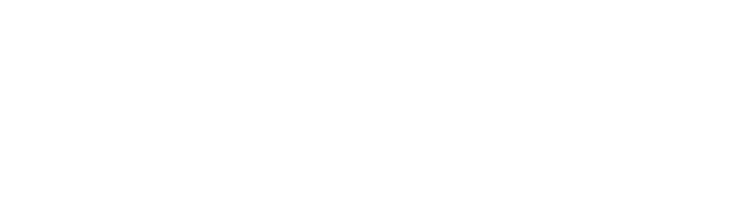
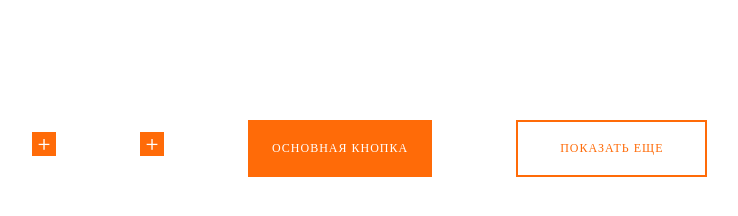
Before and after one commit to NadyaHristuk/Bootcamp4-FP, a plain HTML site: page src/index.html in a window 1280 px wide. Shown: the whole page, without its empty margins (88-826 px from the left). Drawn offline with nearby package versions, Linux system fonts and the light colour scheme; files that its build step writes are made by us from their sources.

Commit message:
work in progress

```diff
--- /dev/null
+++ b/src/html/btns.html
@@ -0,0 +1,26 @@
+<!DOCTYPE html>
+<html lang="en">
+<head>
+    <meta charset="UTF-8">
+    <title>Title</title>
+</head>
+<body>
+
+<div class="button-plus">
+
+</div>
+
+<div class="button-plus">
+
+</div>
+
+<div class="button">
+основная кнопка
+</div>
+
+<div class="button-more">
+показать еще
+</div>
+
+</body>
+</html>
--- /dev/null
+++ b/src/scss/_btns.scss
@@ -0,0 +1,69 @@
+* {
+    margin: 40px;
+}
+
+.button {
+    transition: all .25s ease-in-out;
+    padding: rem(21) rem(24);
+    font-size: rem(12);
+    text-transform: uppercase;
+    letter-spacing: rem(1);
+    background-color: $button;
+    color: $white;
+    display: inline-block;
+}
+
+.button:hover {
+    box-shadow: 0 8px 43px 0 rgba(255, 107, 8, 0.59);
+}
+
+.button-plus {
+    transition: all .25s ease-in-out;
+    background-color: $button;
+    width: rem(24);
+    height: rem(24);
+    display: inline-block;
+    border: rem(2) solid $button;
+    color: $white;
+    position: relative;
+}
+
+.button-plus::before {
+    transition: all .25s ease-in-out;
+    content: '+';
+    display: block;
+    color: $white;
+    font-family: "Acrom" , sans-serif;
+    font-size: rem(26);
+    line-height: rem(20);
+    text-align: center;
+}
+
+.button-plus:hover {
+    background-color: $white;
+    border: rem(2) solid $button;
+    color: $button;
+}
+
+.button-plus:hover::before {
+    color: $button;
+}
+
+
+
+.button-more {
+    transition: all .25s ease-in-out;
+    padding: rem(19) rem(42);
+    font-size: rem(12);
+    text-transform: uppercase;
+    letter-spacing: rem(1);
+    background-color: $white;
+    border: 2px solid $button;
+    color: $button;
+    display: inline-block;
+}
+
+.button-more:hover {
+    background-color: $button;
+    color: $white;
+}
--- a/src/scss/_var.scss
+++ b/src/scss/_var.scss
@@ -86,23 +86,3 @@ $background-word:rgba(0, 0, 0, .05);
     line-height: rem(21);
     color: $main-text;
 }
-
-.button {
-    padding: rem(21) rem(24);
-    font-size: rem(12);
-    text-transform: uppercase;
-    letter-spacing: rem(1);
-    background-color: $button;
-    display: block;
-}
-
-.button:hover {
-    box-shadow: 0 8px 43px 0 rgba(255, 107, 8, 0.59);
-}
-
-.button-small {
-    background-color: $button;
-    display: block;
-    width: rem(26);
-    height: rem(26);
-}
--- a/src/scss/main.scss
+++ b/src/scss/main.scss
@@ -1,4 +1,5 @@
 @import "var";
+@import "btns";
 
 body {
     background-color: #fff;
```
Also changed, not shown: src/index.html (+1 -1 lines).
